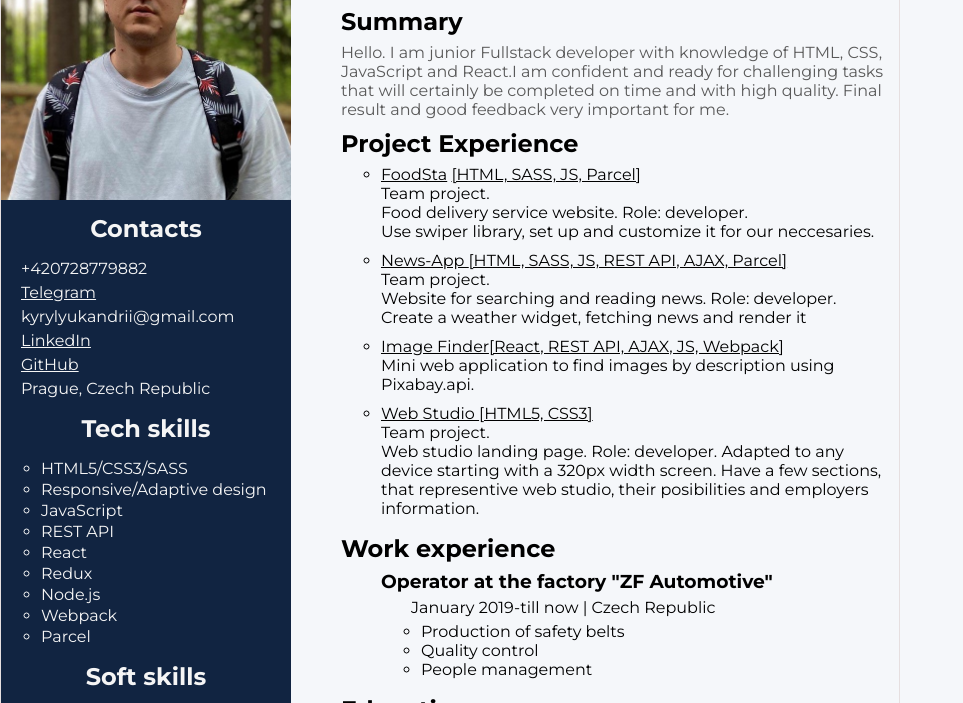
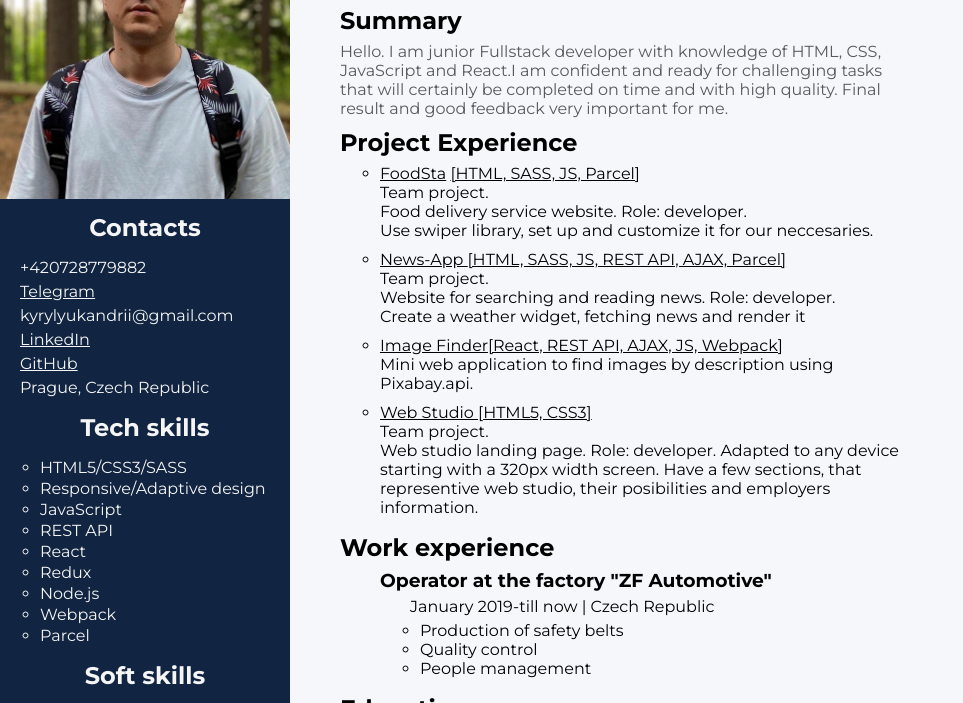
Before and after one commit to Andrii-kyryliuk11/resume, a plain HTML site: page index.html in a window 1280 px wide. Shown: the part 133-836 px from the top of the page, without its empty margins (0-963 px from the left). Drawn offline with Linux system fonts and the light colour scheme.

Commit message:
Update index.css

```diff
--- a/index.css
+++ b/index.css
@@ -26,7 +26,6 @@ body {
 }
 
 .container {
-  border: 1px solid rgba(215, 200, 200, 0.504);
   display: flex;
   background-color: #f5f7fa;
   width: 900px;
```
